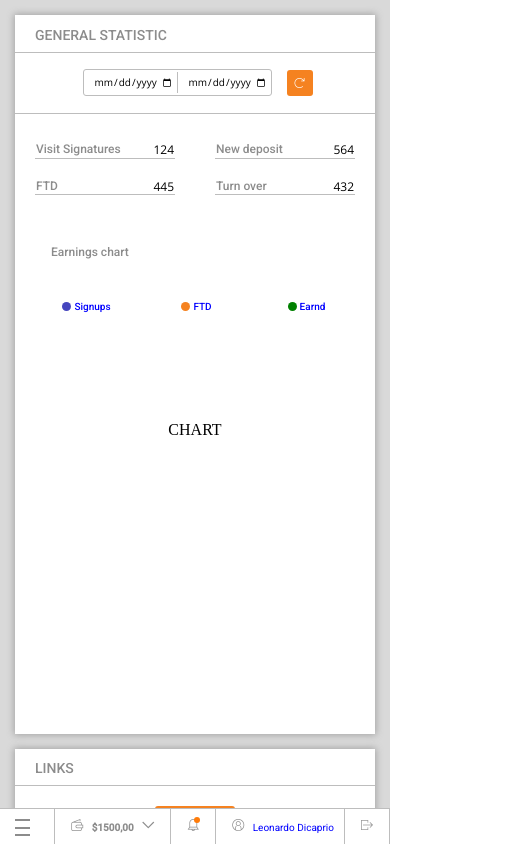
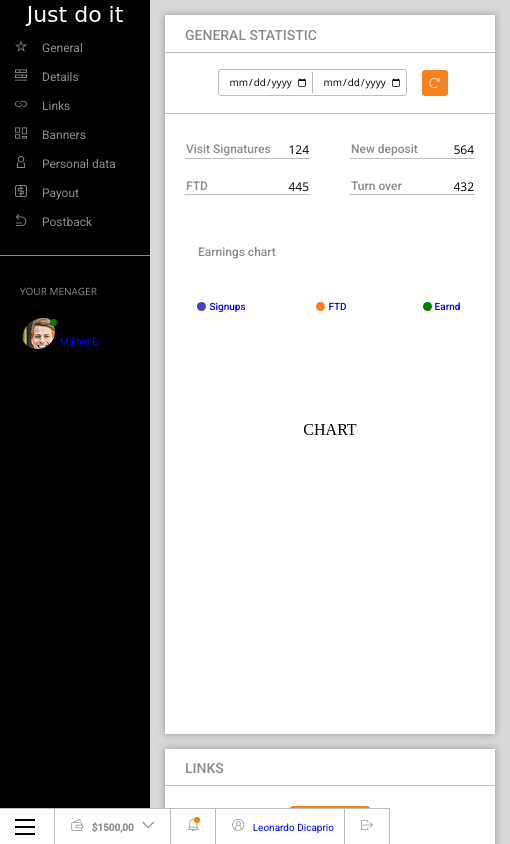
Before and after one commit to grzegorzmierzwa/dashboard, a website: page src/index.html in a window 390 px wide. Both pictures are taken after a click on the button 22 px from the left and 826 px from the top of the page. Shown: the whole page, 510 px wide, since content can reach past the window. Drawn offline with nearby package versions, Linux system fonts and the light colour scheme; files that its build step writes are made by us from their sources; a web font is replaced by a local one.

Commit message:
Add script.js to sidebar

```diff
--- a/src/js/script.js
+++ b/src/js/script.js
@@ -0,0 +1,9 @@
+
+function toggleMenu(visible) {
+  document.querySelector('.menu-sidebar').classList.toggle('show', visible)
+}
+
+document.querySelector('.hamburger').addEventListener('click', function(e) {
+  e.preventDefault();
+  toggleMenu()
+});
--- a/src/sass/components/_hamburger.scss
+++ b/src/sass/components/_hamburger.scss
@@ -1,7 +1,7 @@
 .hamburger {
   display: none;
-  width: 15px;
-  height: 15px;
+  width: 20px;
+  height: 16px;
   border: 0;
   border-top: 2px solid $text-color-2;
   background: transparent;
@@ -10,6 +10,7 @@
   outline: none;
   transition: 0.3s border-top $text-color-2;
   margin-inline-end: auto;
+  padding: 0px;
 
   &::after, &::before {
     content: '';
@@ -18,25 +19,25 @@
     left: 0;
     width: 100%;
     border-top: 2px solid black;
-    transform: translateY(6px);
+    transform: translateY(5px);
     transition: 0.5s border-top linear;
   }
 
   &::after {
-    transform: translateY(13px);
+    transform: translateY(12px);
     transition: 0.7s border-top linear;
 
   }
 
-  &:focus {
+  &:hover {
     border-top: 2px solid $text-color;
   }
 
-  &:focus::before {
+  &:hover::before {
     border-top: 2px solid $text-color;
   }
 
-  &:focus::after {
+  &:hover::after {
     border-top: 2px solid $text-color;
   }
 }
--- a/src/sass/sections/_siedbar.scss
+++ b/src/sass/sections/_siedbar.scss
@@ -38,5 +38,4 @@
   .hamburger {
     display: block;
   }
-
 }
```
